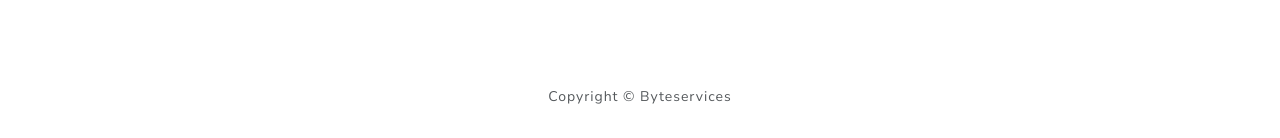
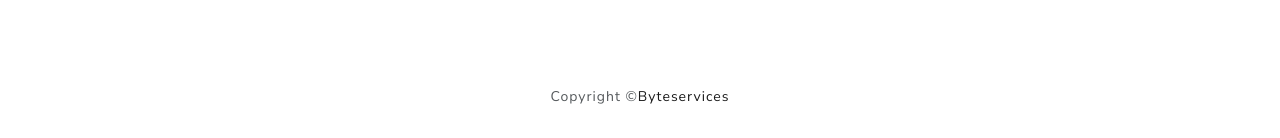
Before and after one commit to aksharbhagwandin/youreventshop, a React (Create React App) app: page / in a window 1280 px wide. Shown: the part 659-797 px from the top of the page. Built offline with nearby package versions, Linux system fonts and the light colour scheme.

Commit message:
Updating the Footer link

```diff
--- a/src/components/Footer.js
+++ b/src/components/Footer.js
@@ -5,7 +5,7 @@ const Footer = () => {
         <footer>
             <Container>
                 <Row>
-                    <Col className='text-center py-3'>Copyright &copy; Byteservices</Col>
+                    <Col className='text-center py-3' >Copyright &copy;<a href="https://www.byteservices.co.za">Byteservices</a></Col>
                 </Row>
             </Container>
         </footer>
```
